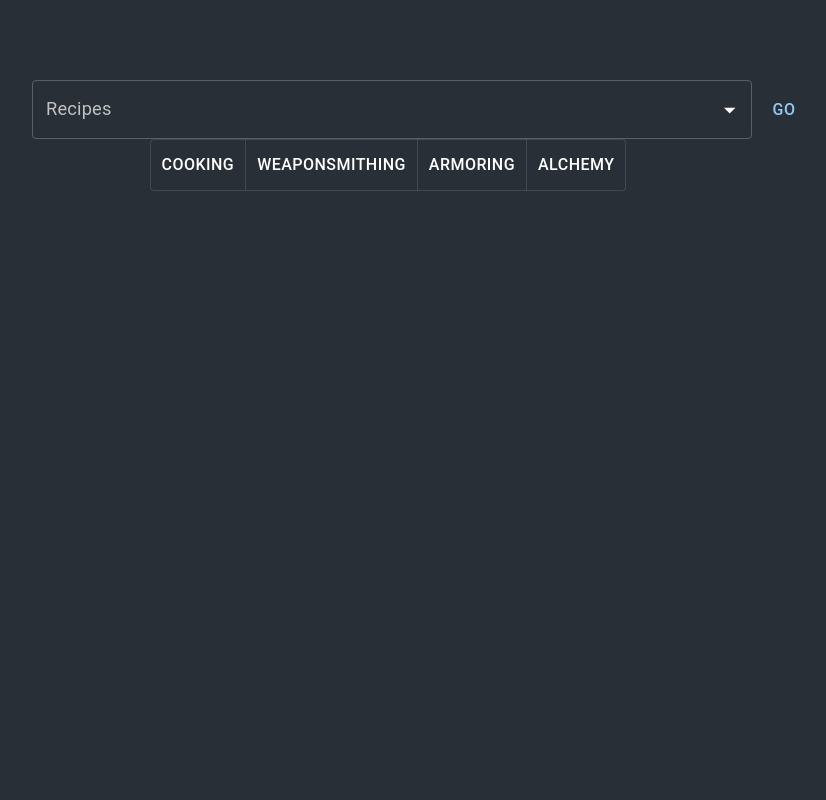
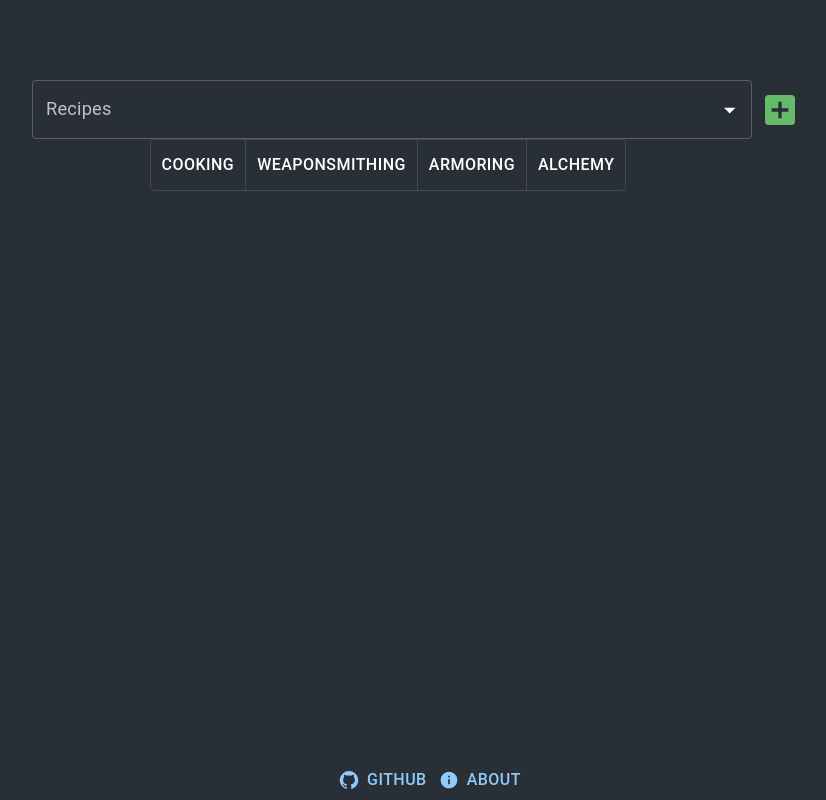
Before and after one commit to jeremymec/town-board-helper, a React (Vite) app: page / in a window 1280 px wide. Shown: the whole page, without its empty margins (208-1034 px from the left). Built offline with nearby package versions, Linux system fonts and the light colour scheme.

Commit message:
Add about modal and bottom buttons

```diff
--- /dev/null
+++ b/src/components/about_dialog/about_dialog.scss
@@ -0,0 +1,3 @@
+.aboutDialog {
+
+}
--- /dev/null
+++ b/src/components/about_dialog/about_dialog.tsx
@@ -0,0 +1,38 @@
+import Dialog from "@mui/material/Dialog";
+import DialogTitle from "@mui/material/DialogTitle";
+import DialogContent from '@mui/material/DialogContent';
+import Typography from "@mui/material/Typography"
+import Link from "@mui/material/Link"
+import { useState } from "react";
+
+interface AboutDialogProps {
+  open: boolean;
+  closeCallback: () => void;
+}
+
+function AboutDialog(props: AboutDialogProps) {
+
+  return <Dialog className="aboutDialog" open={props.open} onClose={props.closeCallback} maxWidth="md">
+    <DialogTitle>About New World Calculator</DialogTitle>
+    <DialogContent>
+    <Typography>
+      New World Calculator is a simple app intended for one thing - the speedy lookup of how to craft an item required by the town board.
+      Enter the name of the item you need to craft and click the green plus button to the right to open the corresponding recipe.
+    </Typography>
+    <Typography>
+      You can adjust the desired quantity of the parent item by changing the number next to the title, which will propagate this quantity change to the items in the recipe.
+    </Typography>
+    <br />
+    <Typography>
+      This is a proof of concept made by a fan of the game. Please pass any feedback / feature requests on by opening an issue on the <Link href="https://github.com/jeremymec/new-world-calculator" target="_blank">public Github.</Link>
+    </Typography>
+    <br />
+    <Typography>
+      All item names, recipes, and images used are the property of their respective copyright holders. This website is open source and free from monetization. It is purely static, and does not record any data.
+    </Typography>
+    </DialogContent>
+  </Dialog>
+
+}
+
+export default AboutDialog;
--- a/src/components/app/app.scss
+++ b/src/components/app/app.scss
@@ -2,10 +2,21 @@
     display: flex;
     flex-direction: column;
     align-items: center;
-    height: 95vh;
+    height: 100vh;
 }
 
 .searchContainer {
     text-align: center;
     min-width: 80vh;
 }
+
+.mainContent {
+    height: 100vh;
+    text-align: center;
+}
+
+.bottomBar {
+    display: flex;
+    flex-direction: row;
+    align-items: center;
+}
--- a/src/components/app/app.tsx
+++ b/src/components/app/app.tsx
@@ -9,6 +9,12 @@ import CssBaseline from "@mui/material/CssBaseline";
 import RecipePanel from "../recipe_panel/recipe_panel";
 import RecipeFilter from "../recipe_filter/recipe_filter";
 
+import GitHubIcon from '@mui/icons-material/GitHub';
+import InfoIcon from '@mui/icons-material/Info';
+import Button from '@mui/material/Button'
+
+import AboutDialog from "../about_dialog/about_dialog";
+
 export type Filter = "" | "Cooking";
 
 function App() {
@@ -17,6 +23,7 @@ function App() {
   const [selectedRecipes, setSelectedRecipes] = useState<[RecipeModel, number][]>([]);
   const [filter, setFilter] = useState<Filter>("");
   const [recipes, setRecipes] = useState<RecipeModel[]>(get_base_recipes(filter))
+  const [aboutOpen, setAboutOpen] = useState(false);
 
   const muiTheme = createTheme({
     palette: {
@@ -32,10 +39,16 @@ function App() {
     setRecipes(get_base_recipes(filter));
   }
 
+  const onAboutDialogClose = () => {
+    setAboutOpen(false);
+  }
+
   return (
     <ThemeProvider theme={muiTheme}>
       <CssBaseline />
       <div className="appContainer">
+        <AboutDialog open={aboutOpen} closeCallback={onAboutDialogClose}></AboutDialog>
+        <div className="mainContent">
         <div className="searchContainer">
           <RecipePicker
             recipes={recipes}
@@ -50,6 +63,11 @@ function App() {
           selectedRecipes={selectedRecipes}
           setSelectedRecipes={setSelectedRecipes}
         ></RecipePanel>
+        </div>
+        <div className="bottomBar">
+          <Button className="githubButton" startIcon={<GitHubIcon />} href="https://github.com/jeremymec/new-world-calculator" target="_blank">Github</Button>
+          <Button className="githubButton" startIcon={<InfoIcon />} onClick={() => {setAboutOpen(true)}}>About</Button>
+        </div>
       </div>
     </ThemeProvider>
   );
--- a/src/components/recipe_picker/recipe_picker.scss
+++ b/src/components/recipe_picker/recipe_picker.scss
@@ -7,3 +7,7 @@
 .itemSelect {
     width: 90%;
 }
+
+.goButton {
+    font-size: 3em;
+}
--- a/src/components/recipe_picker/recipe_picker.tsx
+++ b/src/components/recipe_picker/recipe_picker.tsx
@@ -2,6 +2,9 @@ import React, { useEffect, useState } from "react";
 import AutoComplete from "@mui/material/Autocomplete";
 import TextField from "@mui/material/TextField";
 import Button from "@mui/material/Button";
+import IconButton from "@mui/material/IconButton";
+import AddBoxIcon from '@mui/icons-material/AddBox';
+import ArrowRightIcon from '@mui/icons-material/ArrowRight';
 import { RecipeModel } from "../../services/recipe_service";
 
 interface RecipePickerProps {
@@ -43,7 +46,7 @@ function RecipePicker(props: RecipePickerProps) {
           setRecipeTextValue(newValue);
         }}
       />
-      <Button onClick={buttonCallback}>Go</Button>
+      <IconButton className="goButton" onClick={buttonCallback} color="success"><AddBoxIcon fontSize="large"/></IconButton>
     </div>
   );
 }
--- a/src/styles.scss
+++ b/src/styles.scss
@@ -6,6 +6,7 @@
 @use 'components/recipe_picker/recipe_picker.scss';
 @use 'components/recipe_panel/recipe_panel.scss';
 @use 'components/recipe_filter/recipe_filter.scss';
+@use 'components/about_dialog/about_dialog.scss';
 
 
 @import url('https://fonts.googleapis.com/css?family=IM+Fell+DW+Pica');
```
Also changed, not shown: 1 other file (tests, documents, lock files or other folders).
